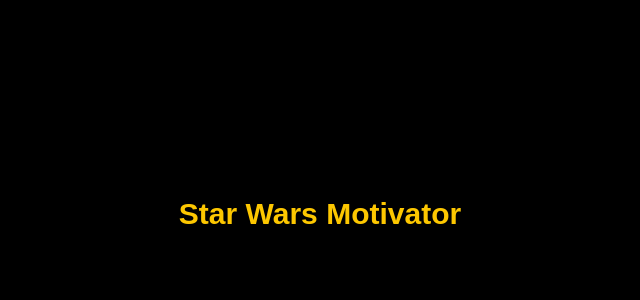
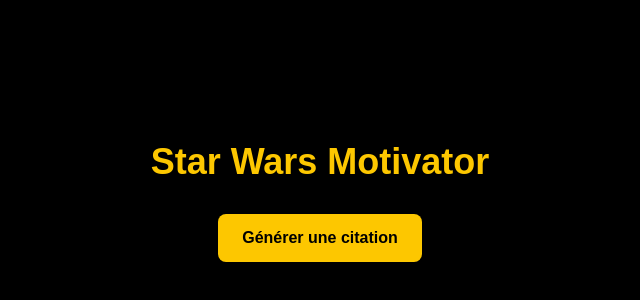
Before and after one commit to laurent-Valq/starwars-motivator, a Next.js app: page / in a window 1280 px wide. Shown: the part 186-486 px from the top of the page, without its empty margins (320-960 px from the left). Built offline with nearby package versions, Linux system fonts and the light colour scheme.

Commit message:
feat: add button and mock quotes

```diff
--- a/src/app/page.tsx
+++ b/src/app/page.tsx
@@ -1,7 +1,33 @@
+"use client";
+import { useState } from "react";
+
 export default function Home() {
+  const mockQuotes = [
+    "Que la Force soit avec toi.",
+    "Fais-le ou ne le fais pas, il n’y a pas d’essai.",
+    "Ton focus détermine ta réalité.",
+    "Luke arrête de chialer.",
+  ];
+
+  const [quote, setQuote] = useState("");
+
+  const generateQuote = () => {
+    const randomIndex = Math.floor(Math.random() * mockQuotes.length);
+    setQuote(mockQuotes[randomIndex]);
+  };
+
   return (
-    <main className="min-h-screen flex items-center justify-center bg-black text-yellow-400">
-      <h1 className="text-3xl font-bold">Star Wars Motivator</h1>
+    <main className="min-h-screen flex flex-col items-center justify-center bg-black text-yellow-400 p-8">
+      <h1 className="text-4xl font-bold mb-8">Star Wars Motivator</h1>
+
+      <button
+        onClick={generateQuote}
+        className="bg-yellow-400 text-black px-6 py-3 rounded-lg font-semibold hover:bg-yellow-300 transition"
+      >
+        Générer une citation
+      </button>
+
+      <p className="mt-6 text-xl italic text-center">{quote}</p>
     </main>
   );
 }
```
